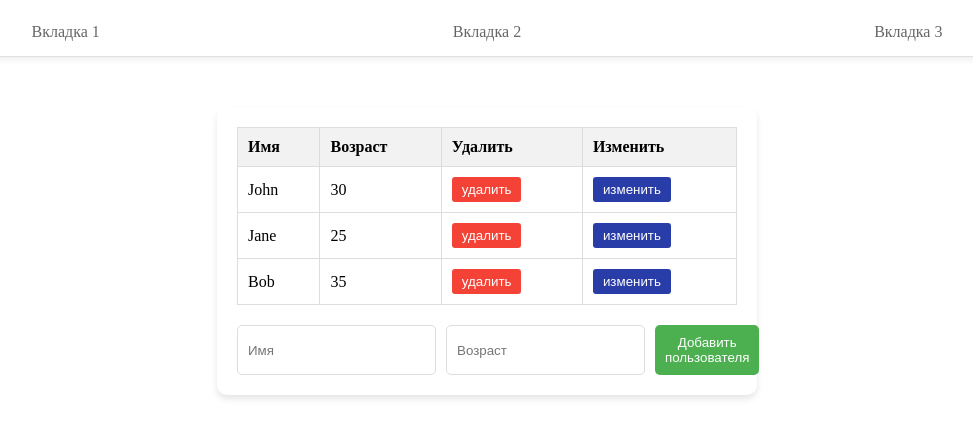
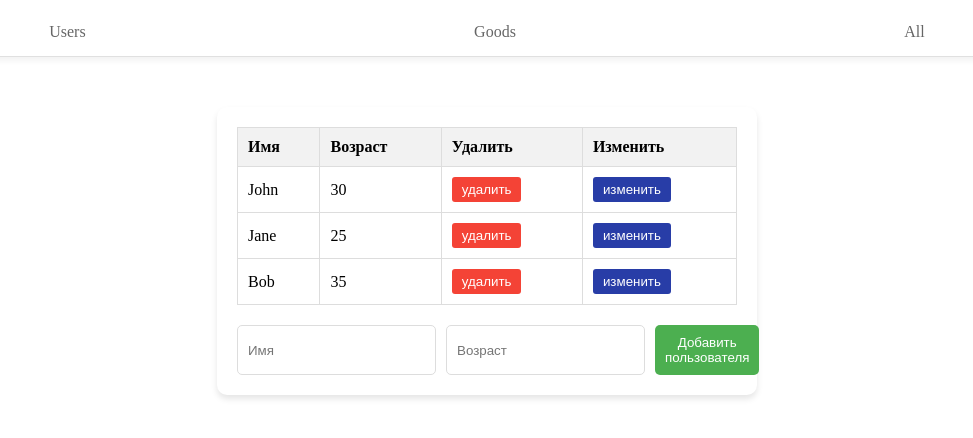
Before and after one commit to maximfedorov17/testTask, a React (Vite) app: page / in a window 1280 px wide. Shown: the top 438 px of the page, without its empty margins (153-1126 px from the left). Built offline with nearby package versions, Linux system fonts and the light colour scheme.

Commit message:
navigation rename

```diff
--- a/src/widgets/navigation/navigation.tsx
+++ b/src/widgets/navigation/navigation.tsx
@@ -5,13 +5,13 @@ export const Navigation = () => {
 		<>
 			<div className='tab-headers'>
 				<Link to='/' className='tab-header' data-target='content1'>
-					Вкладка 1
+					Users
 				</Link>
 				<Link to='/goods' className='tab-header' data-target='content2'>
-					Вкладка 2
+					Goods
 				</Link>
 				<Link to='/all' className='tab-header' data-target='content3'>
-					Вкладка 3
+					All
 				</Link>
 			</div>
 		</>
```
